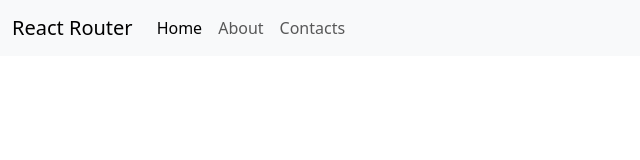
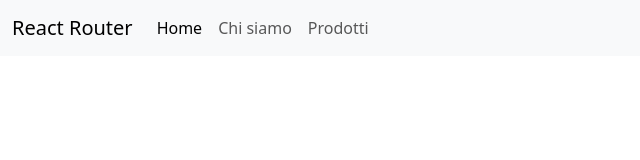
Before and after one commit to MattiaCallegaro/react-router, a React (Vite) app: page / in a window 1280 px wide. Shown: the top 160 px of the page, without its empty margins (0-640 px from the left). Built offline with nearby package versions, Linux system fonts and the light colour scheme.

Commit message:
[UPD] added new component to optimize

```diff
--- a/src/App.jsx
+++ b/src/App.jsx
@@ -2,8 +2,8 @@ import { useState } from 'react'
 import { BrowserRouter, Routes, Route } from 'react-router-dom'
 
 import HomePage from './pages/HomePage'
-import About from './pages/About'
-import Contacts from './pages/Contacts'
+import Prodotti from './pages/Contacts'
+import ChiSiamo from './pages/About'
 
 function App() {
   //mi creo la variabile di stato  ( stato=currentPage | aggiorna valore=setCurrentPage | "home"=valore iniziale di stato)
@@ -11,11 +11,12 @@ function App() {
 
   return (
     <>
+      {/* `Definisco le rotte */}
       <BrowserRouter>
         <Routes>
           <Route path='/' Component={HomePage}></Route>
-          <Route path='/about' Component={About}></Route>
-          <Route path='/contacts' Component={Contacts}></Route>
+          <Route path='/Chi-siamo' Component={ChiSiamo}></Route>
+          <Route path='/Prodotti' Component={Prodotti}></Route>
         </Routes>
       </BrowserRouter>
 
--- /dev/null
+++ b/src/components/MainNavbar.jsx
@@ -0,0 +1,30 @@
+import React from 'react'
+import { NavLink } from 'react-router-dom'
+
+const MainNavbar = () => {
+    return (
+        <nav class="navbar navbar-expand-lg bg-body-tertiary">
+            <div class="container-fluid">
+                <a class="navbar-brand" href="#">React Router</a>
+                <button class="navbar-toggler" type="button" data-bs-toggle="collapse" data-bs-target="#navbarNav" aria-controls="navbarNav" aria-expanded="false" aria-label="Toggle navigation">
+                    <span class="navbar-toggler-icon"></span>
+                </button>
+                <div class="collapse navbar-collapse" id="navbarNav">
+                    <ul class="navbar-nav">
+                        <li class="nav-item">
+                            <NavLink to="/" className="nav-link">Home</NavLink>
+                        </li>
+                        <li class="nav-item">
+                            <NavLink to="/chi-siamo" className="nav-link" >Chi siamo</NavLink>
+                        </li>
+                        <li class="nav-item">
+                            <NavLink to="/prodotti" className="nav-link" >Prodotti</NavLink>
+                        </li>
+                    </ul>
+                </div>
+            </div>
+        </nav>
+    )
+}
+
+export default MainNavbar
--- a/src/pages/About.jsx
+++ b/src/pages/About.jsx
@@ -1,9 +1,11 @@
 import React from 'react'
+import { NavLink } from 'react-router-dom'
+import MainNavbar from '../components/MainNavbar'
 
-const About = () => {
+const ChiSiamo = () => {
     return (
-        <h1>About</h1>
+        <MainNavbar />
     )
 }
 
-export default About
+export default ChiSiamo
--- a/src/pages/Contacts.jsx
+++ b/src/pages/Contacts.jsx
@@ -1,9 +1,11 @@
 import React from 'react'
+import { NavLink } from 'react-router-dom'
+import MainNavbar from '../components/MainNavbar'
 
-const Contacts = () => {
+const Prodotti = () => {
     return (
-        <h1>Contacts</h1>
+        < MainNavbar />
     )
 }
 
-export default Contacts
+export default Prodotti
--- a/src/pages/Homepage.jsx
+++ b/src/pages/Homepage.jsx
@@ -1,31 +1,11 @@
 import React from 'react'
-import { NavLink } from 'react-router-dom'
+import MainNavbar from '../components/MainNavbar'
 
 const HomePage = () => {
     return (
-        <>
-            <nav class="navbar navbar-expand-lg bg-body-tertiary">
-                <div class="container-fluid">
-                    <a class="navbar-brand" href="#">React Router</a>
-                    <button class="navbar-toggler" type="button" data-bs-toggle="collapse" data-bs-target="#navbarNav" aria-controls="navbarNav" aria-expanded="false" aria-label="Toggle navigation">
-                        <span class="navbar-toggler-icon"></span>
-                    </button>
-                    <div class="collapse navbar-collapse" id="navbarNav">
-                        <ul class="navbar-nav">
-                            <li class="nav-item">
-                                <NavLink to="/" className="nav-link">Home</NavLink>
-                            </li>
-                            <li class="nav-item">
-                                <NavLink to="/about" className="nav-link" >About</NavLink>
-                            </li>
-                            <li class="nav-item">
-                                <NavLink to="/contacts" className="nav-link" >Contacts</NavLink>
-                            </li>
-                        </ul>
-                    </div>
-                </div>
-            </nav>
-        </>
+
+        <MainNavbar />
+
     )
 }
 
```
